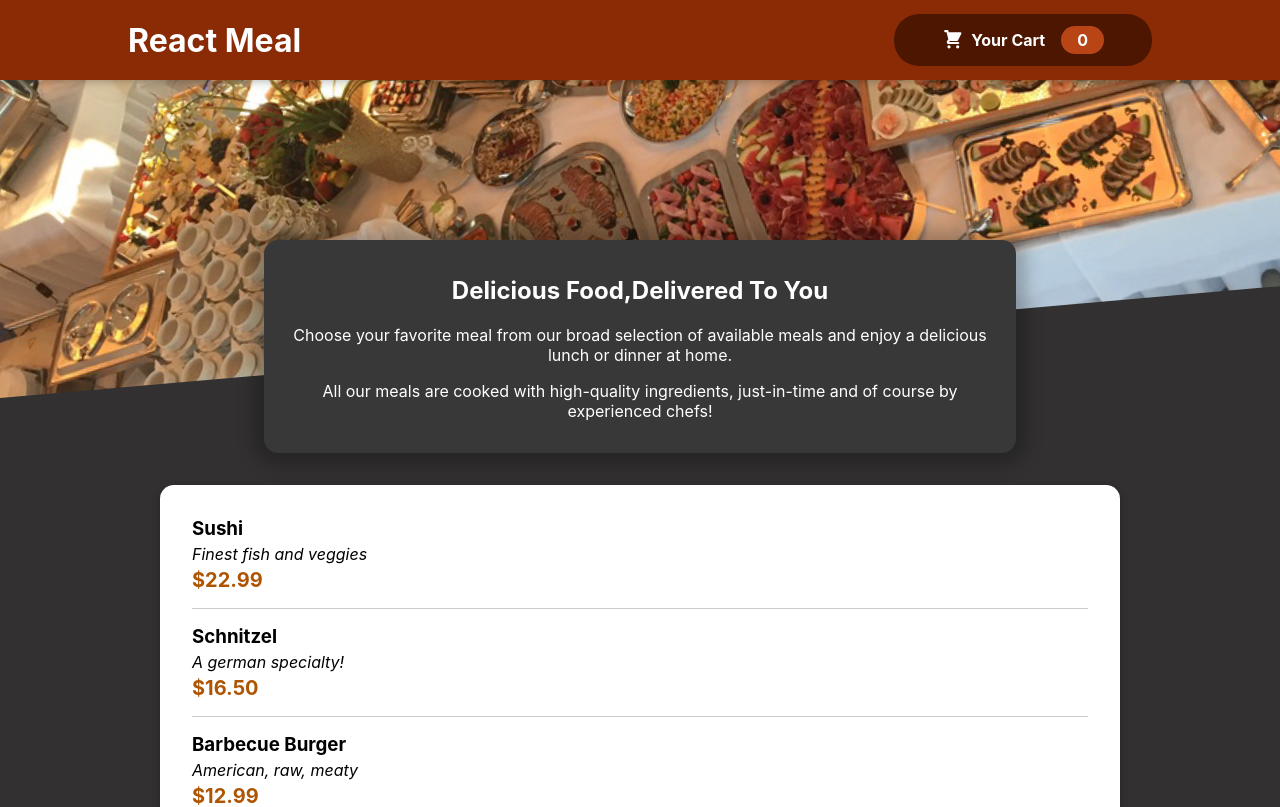
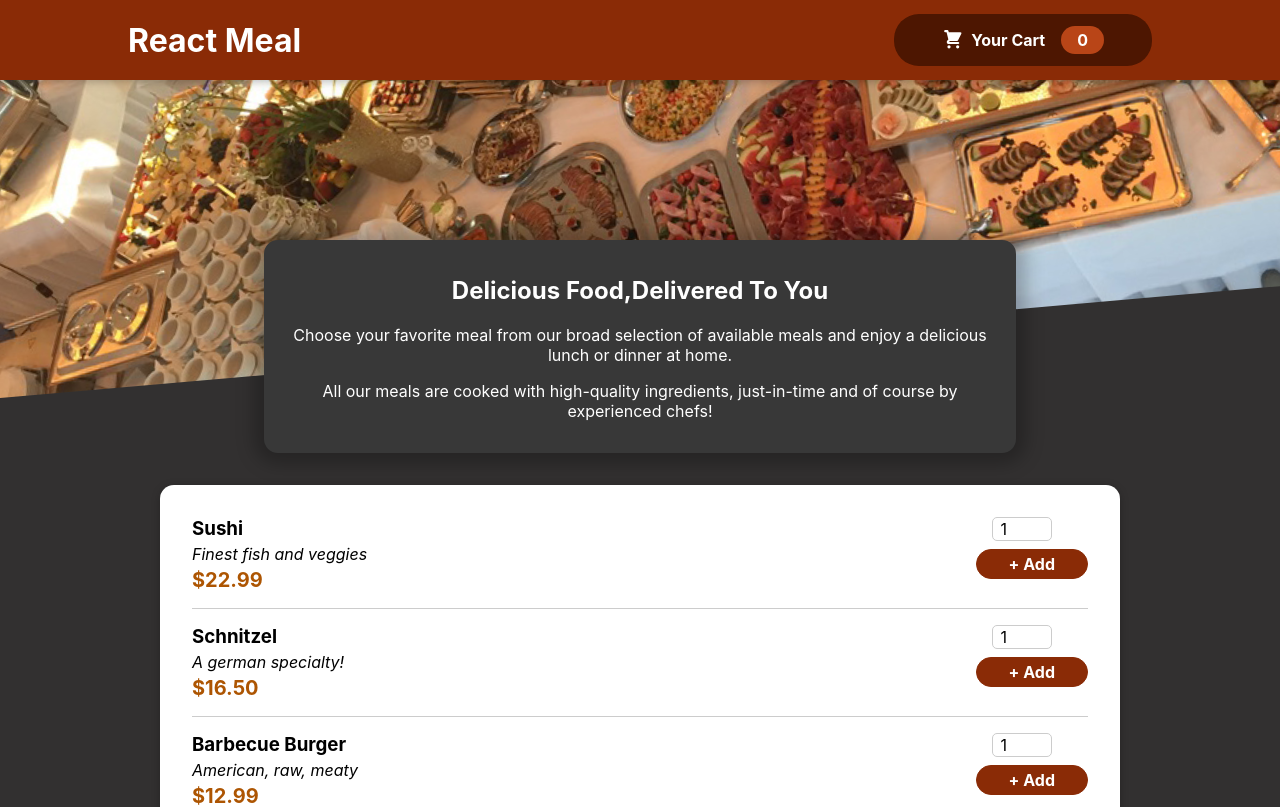
Before and after one commit to sksahoo1435/Restaurant_website, a React (Create React App) app: page / in a window 1280 px wide. Shown: the top 807 px of the page. Built offline with nearby package versions, Linux system fonts and the light colour scheme.

Commit message:
add button is added,we can add more time one item

```diff
--- a/src/Components/Meals/MealItem/MealItem.js
+++ b/src/Components/Meals/MealItem/MealItem.js
@@ -1,5 +1,7 @@
 import React from "react";
 import classes from './MealItem.module.css';
+import MealItemForm from "./MealItemForm";
+
 
 const MealItem = (props) => {
     const price =`$${props.price.toFixed(2)}`
@@ -12,7 +14,7 @@
                 <div className={classes.price}>{price}</div>
             </div>
             <div>
-
+                <MealItemForm/>
             </div>
         </li>
     )
--- a/src/Components/Meals/MealItem/MealItemForm.js
+++ b/src/Components/Meals/MealItem/MealItemForm.js
@@ -0,0 +1,22 @@
+import React from "react";
+import classes from './MealItemForm.module.css';
+import Input from "../../UI/Input";
+const MealItemForm =(props) =>{
+
+    return(
+        <form className={classes.form}>
+            <Input lable="Amount" input={{
+                id:'amount',
+                type:'number',
+                min:'1',
+                max:'5',
+                step:'1',
+                defaultValue:'1'
+            }}/>
+            <button>+ Add</button>
+        </form>
+    )
+};
+
+
+export default MealItemForm;
--- /dev/null
+++ b/src/Components/Meals/MealItem/MealItemForm.module.css
@@ -0,0 +1,20 @@
+.form {
+    text-align: right;
+  }
+
+  .form button {
+    font: inherit;
+    cursor: pointer;
+    background-color: #8a2b06;
+    border: 1px solid #8a2b06;
+    color: white;
+    padding: 0.25rem 2rem;
+    border-radius: 20px;
+    font-weight: bold;
+  }
+
+  .form button:hover,
+  .form button:active {
+    background-color: #641e03;
+    border-color: #641e03;
+  }
--- /dev/null
+++ b/src/Components/UI/Input.js
@@ -0,0 +1,14 @@
+import classes from './Input.module.css';
+
+const Input =props =>{
+
+    return(
+        <div className={classes.input}>
+            <label htmlFor={props.input.id} >{props.label}</label>
+            <input {...props.input} />
+
+        </div>
+    )
+};
+
+export default Input;
--- /dev/null
+++ b/src/Components/UI/Input.module.css
@@ -0,0 +1,18 @@
+.input {
+    display: flex;
+    align-items: center;
+    margin-bottom: 0.5rem;
+  }
+
+  .input label {
+    font-weight: bold;
+    margin-right: 1rem;
+  }
+
+  .input input {
+    width: 3rem;
+    border-radius: 5px;
+    border: 1px solid #ccc;
+    font: inherit;
+    padding-left: 0.5rem;
+  }
```
Also changed, not shown: src/Components/Cart/Cart.js (added).
